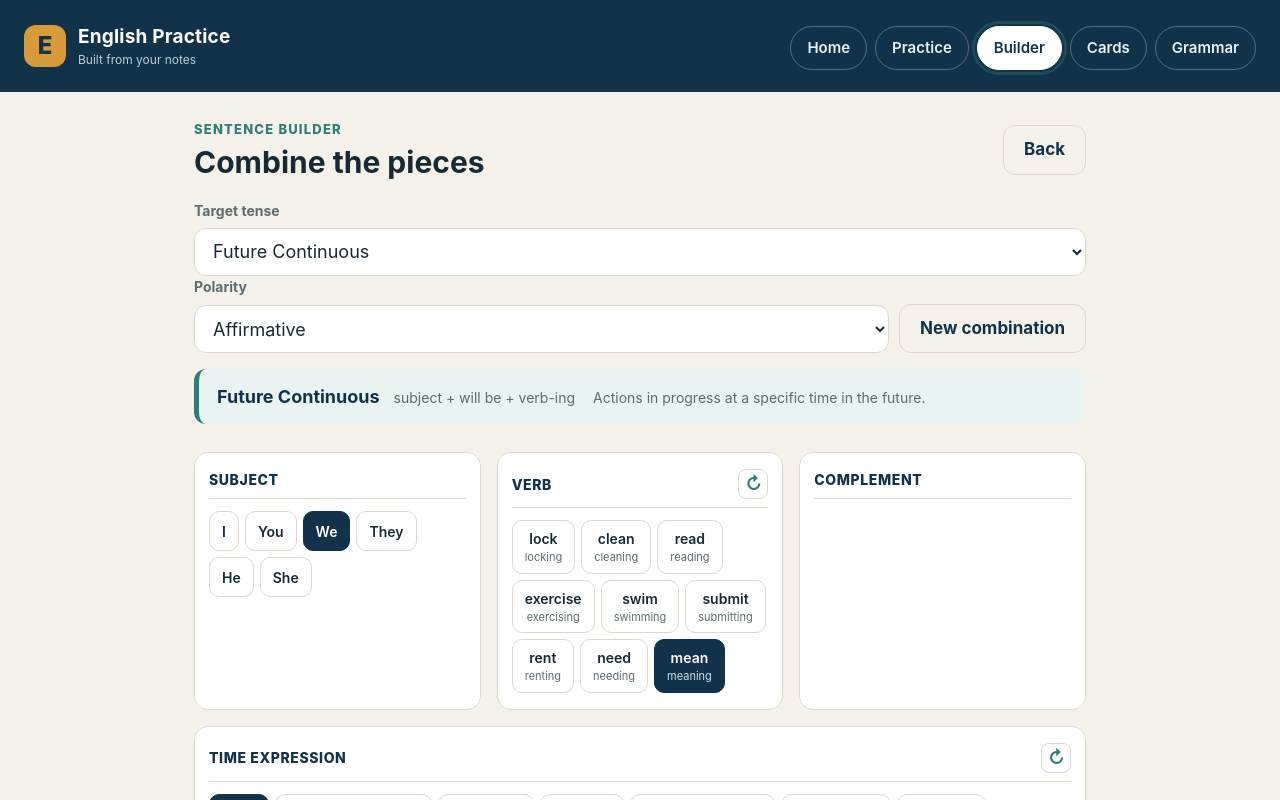
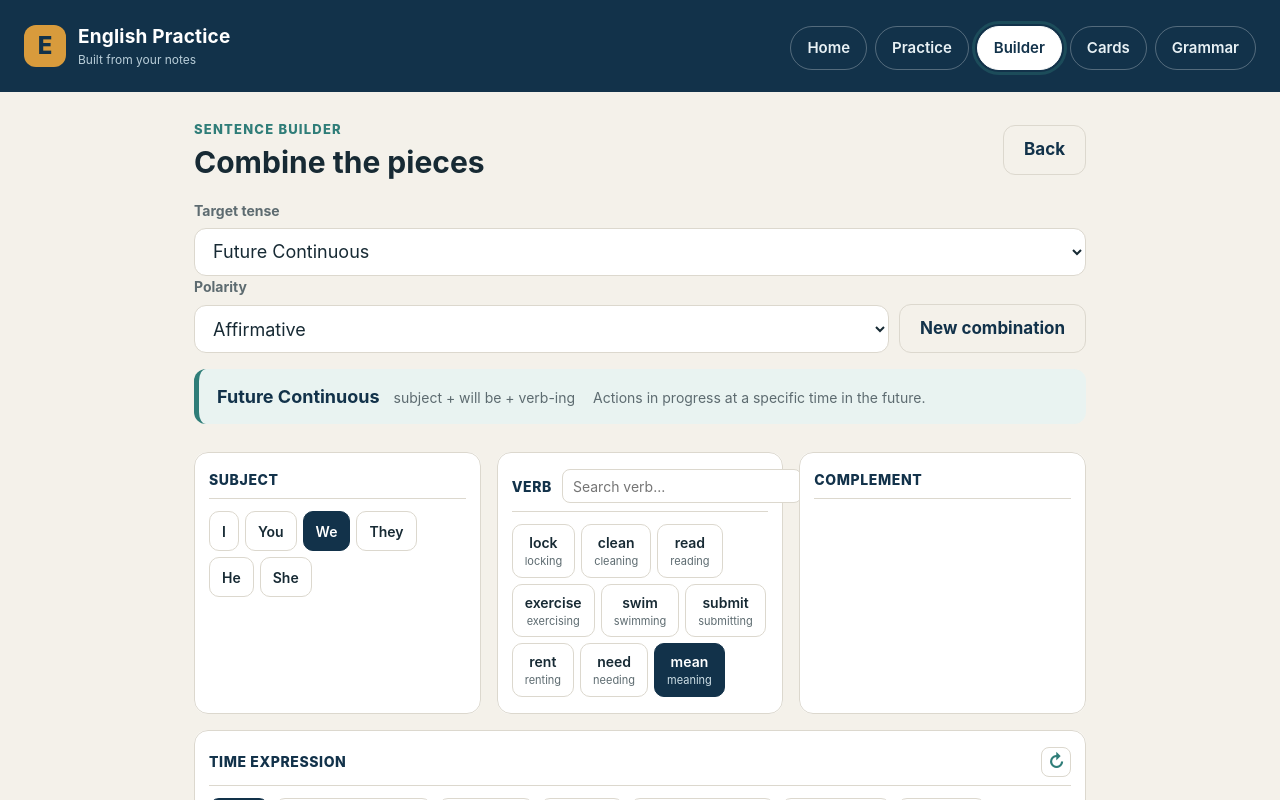
Before and after one commit to FEDERIN/english-practice, a React (Vite) app in the folder app/: page / in a window 1280 px wide. Both pictures are taken after a click on the button "Builder". Shown: the top 800 px of the page. Built offline with nearby package versions, Linux system fonts and the light colour scheme.

Commit message:
Builder: search box in Verb section to find and pin a verb at slot [8]

```diff
--- a/app/src/components/Builder.jsx
+++ b/app/src/components/Builder.jsx
@@ -111,6 +111,7 @@ export default function Builder({ onExit, recordAnswer }) {
   var [copied, setCopied] = useState(false)
   var [piecesCopied, setPiecesCopied] = useState(false)
   var [isPlaying, setIsPlaying] = useState(false)
+  var [verbSearch, setVerbSearch] = useState('')
   var [displayedVerbs, setDisplayedVerbs] = useState(function () {
     return shuffleVerbs(verbs, (combination && combination.verbId) || 'study')
   })
@@ -158,6 +159,40 @@ export default function Builder({ onExit, recordAnswer }) {
     selectedTimeText = combination.timeText
     complement = getComplement(combination.complementId || 'none')
     built = buildSentence(tenseId, subject, verb, time, polarity, complement, selectedTimeText)
+  }
+
+  function findVerb(term) {
+    var q = String(term || '').trim().toLowerCase()
+    if (!q) return null
+    var pool = availableVerbs.length ? availableVerbs : verbs
+    var exact = pool.filter(function (v) { return v.id.toLowerCase() === q })[0]
+    if (exact) return exact
+    var startsId = pool.filter(function (v) { return v.id.toLowerCase().indexOf(q) === 0 })[0]
+    if (startsId) return startsId
+    var startsBase = pool.filter(function (v) { return v.base.toLowerCase().indexOf(q) === 0 })[0]
+    if (startsBase) return startsBase
+    return pool.filter(function (v) { return v.id.toLowerCase().indexOf(q) !== -1 || v.base.toLowerCase().indexOf(q) !== -1 })[0] || null
+  }
+
+  function handleVerbSearch(term) {
+    setVerbSearch(term)
+    var match = findVerb(term)
+    if (!match) return
+    setCombination(function (prev) {
+      return {
+        subjectId: prev.subjectId,
+        verbId: match.id,
+        timeId: prev.timeId,
+        complementId: prev.complementId || 'none',
+        timeText: prev.timeText,
+      }
+    })
+    setDisplayedVerbs(function (prev) {
+      var without = prev.filter(function (v) { return v.id !== match.id })
+      var next = without.slice(0, 8)
+      next.push(match)
+      return next
+    })
   }
 
   function reset(tenseToUse) {
@@ -322,6 +357,13 @@ export default function Builder({ onExit, recordAnswer }) {
           <legend className="legend-empty"></legend>
           <div className="divider">
             <span className="divider-title">Verb</span>
+            <input
+              type="search"
+              className="verb-search"
+              placeholder="Search verb..."
+              value={verbSearch}
+              onChange={function (event) { handleVerbSearch(event.target.value) }}
+            />
             <button type="button" className="legend-refresh" aria-label="Refresh verbs" title="Refresh verbs" onClick={function () { setDisplayedVerbs(shuffleVerbs(verbs, combination.verbId)) }}>
               ↻
             </button>
--- a/app/src/styles.css
+++ b/app/src/styles.css
@@ -980,3 +980,14 @@ h3 {
   text-transform: uppercase;
   letter-spacing: 0.6px;
 }
+
+.verb-search {
+  flex: 1;
+  min-height: 34px;
+  padding: 4px 10px;
+  border: 1px solid var(--line);
+  border-radius: 8px;
+  background: #fff;
+  color: var(--ink);
+  font-size: 14px;
+}
```
